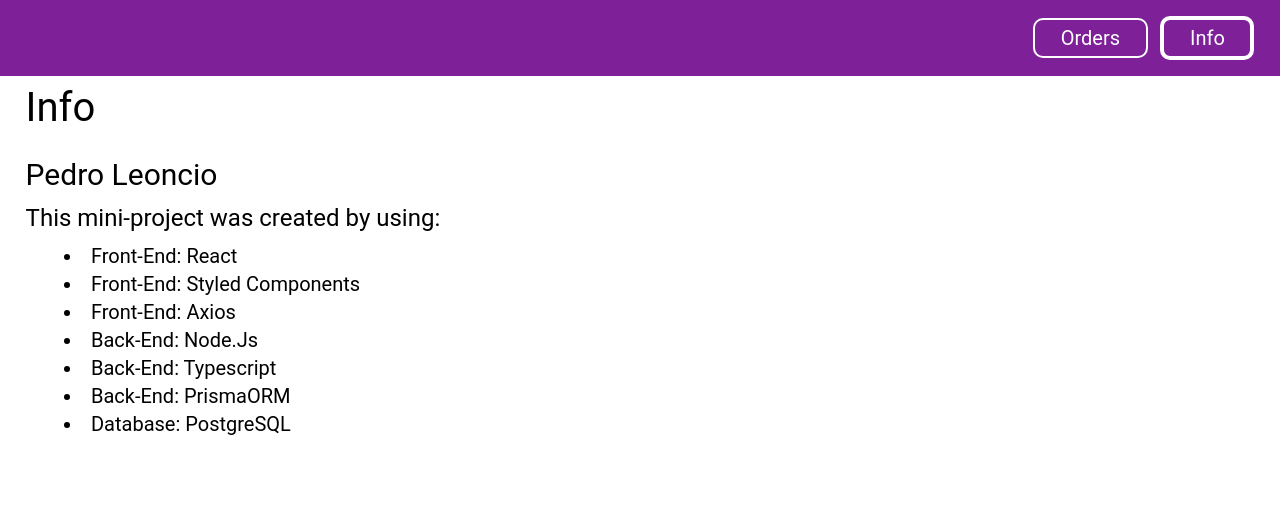
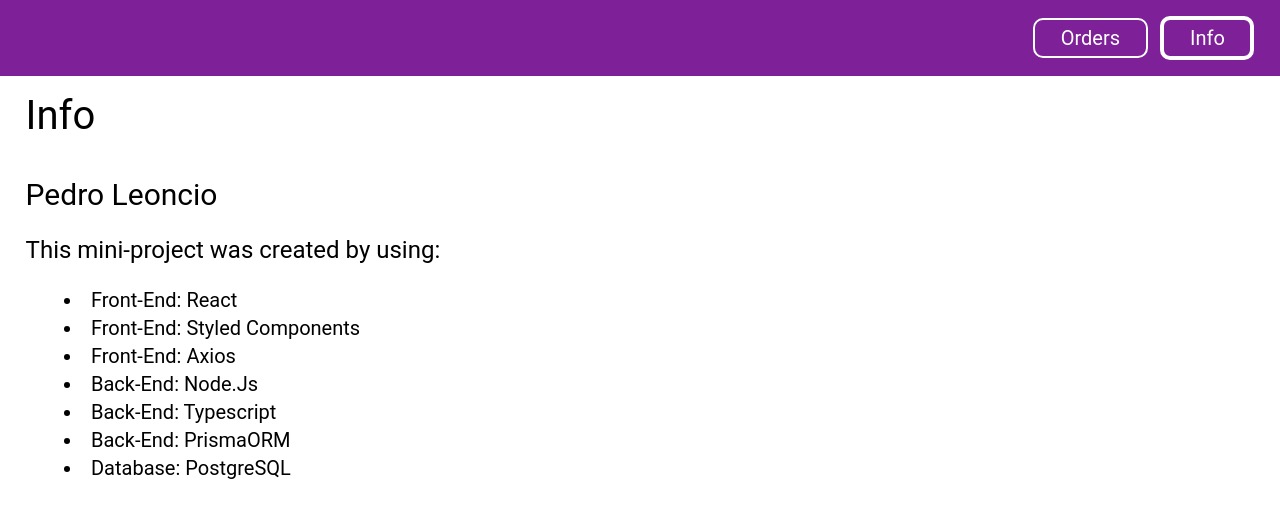
Before and after one commit to plperera/Sales-Overview-Client, a React (Create React App) app: page /info in a window 1280 px wide. Shown: the top 518 px of the page. Built offline with nearby package versions, Linux system fonts and the light colour scheme; no server answers.

Commit message:
fix: small styles changes + select sellers fixed

```diff
--- a/src/common/StyledSelect.js
+++ b/src/common/StyledSelect.js
@@ -2,12 +2,14 @@ import React from "react";
 import styled from "styled-components";
 import { IoCaretDownSharp } from "react-icons/io5";
 
-const StyledSelect = ({ handle, selected, options, allOptionsText }) => {
+const StyledSelect = ({ handle, selected, options, labelText }) => {
+
   return (
     <Wrapper>
       <Select value={selected} onChange={handle}>
-        {options.map((opt) => (
-          <option key={opt.id} value={opt.id}>{opt.name}</option>
+        <option value={''}>{labelText}</option>
+        {options?.map((opt) => (
+          <option key={opt?.id} value={opt?.id}>{opt?.name}</option>
         ))}
       </Select>
       <Icon />
--- a/src/components/OrdersOverview.js
+++ b/src/components/OrdersOverview.js
@@ -11,6 +11,7 @@ const OrdersOverview = () => {
   const [selectPageIndex, setSelectPageIndex] = useState(1);
   const [paginationData, setPaginationData] = useState(undefined);
   const [orderBy, setOrderBy] = useState(undefined);
+  const [sellers, setSellers] = useState(undefined);
 
   useEffect(() => {
     GetOrders({
@@ -20,6 +21,19 @@ const OrdersOverview = () => {
       orderBy: orderBy
     });
   }, [selectPageIndex, selectedSeller, selectedCountry, orderBy]);
+
+  useEffect(() => {
+    GetSellers()
+  }, [])
+
+  async function GetSellers() {
+    try {
+      const response = await api.GetSellers();
+      setSellers(response?.data);
+    } catch (error) {
+      console.log(error);
+    }
+  }
 
   async function GetOrders({page, sellerId, country, orderBy}) {
     try {
@@ -67,16 +81,7 @@ const OrdersOverview = () => {
     setSelectPageIndex(index);
   };
 
-  const sellers = [
-    { id: '', name: "All Sellers" },
-    { id: 1, name: "Seller #1" },
-    { id: 2, name: "Seller #2" },
-    { id: 3, name: "Seller #3" },
-    { id: 4, name: "Seller #4" },
-  ];
-
   const countries = [
-    { id: '', name: "All Countries" },
     { id: "BRA", name: "BRA" },
     { id: "ARG", name: "ARG" },
     { id: "MEX", name: "MEX" },
@@ -89,11 +94,13 @@ const OrdersOverview = () => {
           handle={handleSeller}
           selected={selectedSeller}
           options={sellers}
+          labelText={"All Sellers"}
         />
         <StyledSelect
           handle={handleCountry}
           selected={selectedCountry}
           options={countries}
+          labelText={"All Countries"}
         />
       </FiltersContainer>
       <StyledTable ordersData={paginationData?.ordersData} orderBy={orderBy} handleOrderBy={handleOrderBy}/>
--- a/src/pages/Home.js
+++ b/src/pages/Home.js
@@ -15,13 +15,13 @@ export default Home;
 
 const HomeContainer = styled.div`
   min-height: 100vh;
-  padding: 11vh 2vw;
+  padding: 12vh 2vw;
   padding-bottom: 0;
   width: 100%;
   color: #000;
   display: flex;
   flex-direction: column;
-  row-gap: 4.5vh;
+  row-gap: 3.5vh;
 `;
 const Title = styled.h1`
   font-size: 40px;
--- a/src/pages/Info.js
+++ b/src/pages/Info.js
@@ -23,12 +23,13 @@ export default Info;
 
 const HomeContainer = styled.div`
   min-height: 100vh;
-  padding: 11vh 2vw;
+  padding: 12vh 2vw;
+  padding-bottom: 0;
   width: 100%;
   color: #000;
   display: flex;
   flex-direction: column;
-  row-gap: 2vh;
+  row-gap: 3.5vh;
 `;
 const Title = styled.h1`
   font-size: 40px;
--- a/src/services/api.js
+++ b/src/services/api.js
@@ -8,13 +8,19 @@ function GetOrdersWithPagination({page, sellerId, country, orderBy}) {
   const orderByParam = orderBy ? (`&orderBy=${orderBy}`):("")
   return axios.get(`${BASE_URL}/orders/pagination?page=${page}&pageSize=${6}${sellerIdFilter}${countryFilter}${orderByParam}`);
 }
+
 function GetTopSellers() {
   return axios.get(`${BASE_URL}/sellers/top`);
 }
 
+function GetSellers() {
+  return axios.get(`${BASE_URL}/sellers/all`);
+}
+
 const api = {
   GetOrdersWithPagination,
-  GetTopSellers
+  GetTopSellers,
+  GetSellers
 };
 
 export default api;
```
